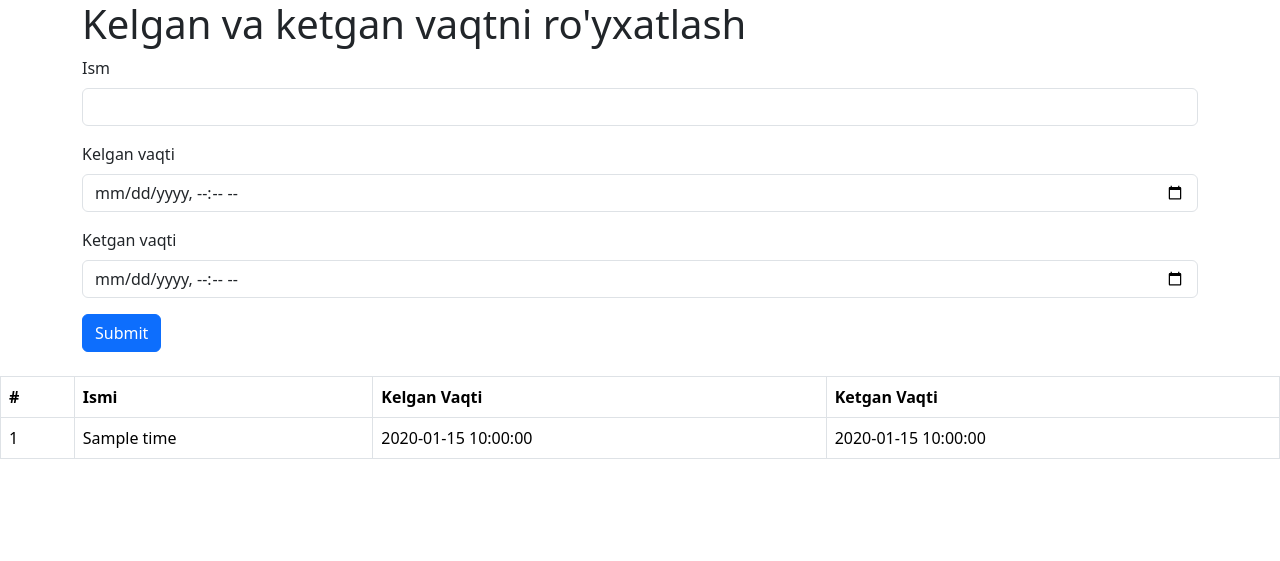
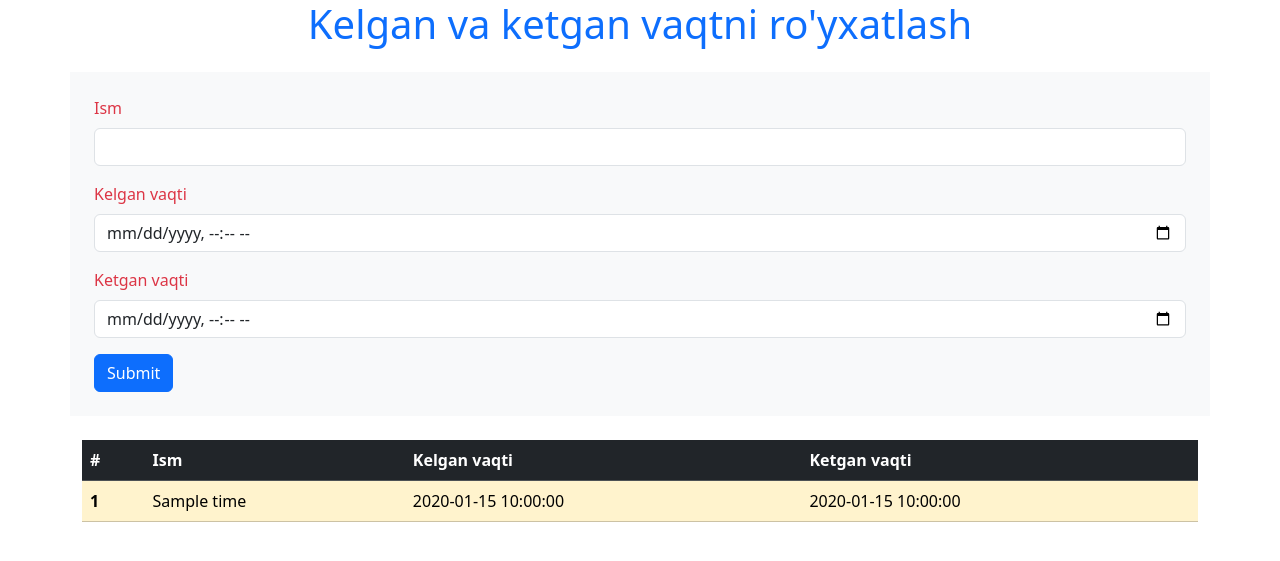
Before and after one commit to roziyevsanjarbek/Homework, a PHP site: page /dars1_2.php in a window 1280 px wide. Shown: the top 561 px of the page. Run offline with PHP 8.4, Linux system fonts and the light colour scheme; tables that the repository leaves empty or names only in its code hold one stand-in row (values such as "Sample post").

Commit message:
Homwork Done

```diff
--- a/dars1_2.php
+++ b/dars1_2.php
@@ -7,73 +7,81 @@
     <link href="https://cdn.jsdelivr.net/npm/bootstrap@5.3.3/dist/css/bootstrap.min.css" rel="stylesheet" integrity="sha384-QWTKZyjpPEjISv5WaRU9OFeRpok6YctnYmDr5pNlyT2bRjXh0JMhjY6hW+ALEwIH" crossorigin="anonymous">
 </head>
 <body>
-    <div class="container">
-        <h1>Kelgan va ketgan vaqtni ro'yxatlash</h1>
+    <div class = "container text-center" > <h1  class="text-primary">Kelgan va ketgan vaqtni ro'yxatlash</h1></div>
+    <div class="container bg-light p-4 mt-4">
         <form method="post">
             <div class="mb-3">
-                <label for="name" class="form-label">Ism</label>
+            <label for="name" class="form-label text-danger">Ism</label>
                 <input type="text" class="form-control" id="name" name="name">
             </div>
             <div class="mb-3">
-                <label for="arrived_at" class="form-label">Kelgan vaqti</label>
+                <label for="arrived_at" class="form-label text-danger">Kelgan vaqti</label>
                 <input type="datetime-local" class="form-control" id="arrived_at" name="arrived_at">
             </div>
             <div class="mb-3">
-                <label for="leaved_at" class="form-label">Ketgan vaqti</label>
+                <label for="leaved_at" class="form-label text-danger">Ketgan vaqti</label>
                 <input type="datetime-local" class="form-control" id="leaved_at" name="leaved_at">
             </div>
-            <button type="submit" class="btn btn-primary">Submit</button>
+            <button type="submit"class="btn btn-primary btn-flash" class="btn btn-primary">Submit</button>
         </form>
     </div>
 
     <?php
     $dsn = "mysql:host=127.0.0.1;dbname=work_of_tracker";
-    $user = "root";
-    $password = "qwert";
-    $pdo = new PDO($dsn, $user, $password);
+    $pdo = new PDO($dsn, "root", "qwert");
 
-    if (isset($_POST["name"]) && isset($_POST["arrived_at"]) && isset($_POST["leaved_at"])) {
-        $name = $_POST['name'];
-        $arrived_at = $_POST['arrived_at'];
-        $leaved_at = $_POST['leaved_at'];
+    if (isset($_POST["name"]) && !empty($_POST["arrived_at"]) && !empty($_POST["leaved_at"])) {
+        $ism = $_POST["name"];
+        $kelgan_vaqt = $_POST["arrived_at"];
+        $ketgan_vaqt = $_POST["leaved_at"];
 
-        $query = "INSERT INTO work_times (name, arrived_at, leaved_at) VALUES (:name, :arrived_at, :leaved_at)";
-        $stmt = $pdo->prepare($query);
-        $stmt->bindParam(':name', $name);
-        $stmt->bindParam(':arrived_at', $arrived_at);
-        $stmt->bindParam(':leaved_at', $leaved_at);
-        $stmt->execute();
+        $sql = "INSERT INTO work_times(name, arrived_at, leaved_at) VALUES (:name, :arrived_at, :leaved_at)";
+        $stmt = $pdo->prepare($sql);
+
+        $stmt->bindParam(":name", $ism);
+        $stmt->bindParam(":arrived_at", $kelgan_vaqt);
+        $stmt->bindParam(":leaved_at", $ketgan_vaqt);
+        $stmt->execute();  // Bu yerda nuqta-vergul qo'shildi.
     }
 
-    // Yozuvlarni olish
     $query = "SELECT * FROM work_times";
     $stmt = $pdo->query($query);
-    $yozuvlar = $stmt->fetchAll(PDO::FETCH_ASSOC);
+    $records = $stmt->fetchAll();
     ?>
 
-    <?php if (!empty($yozuvlar)): ?>
-        <table class="table table-bordered mt-4">
+
+
+<div class = "container mt-4">
+
+<table class="table table-warning">
   <thead>
-                <tr>
-                    <th>#</th>
-                    <th>Ismi</th>
-                    <th>Kelgan Vaqti</th>
-                    <th>Ketgan Vaqti</th>
+    <tr class="table-dark">
+      <th scope="col">#</th>
+      <th scope="col">Ism</th>
+      <th scope="col">Kelgan vaqti</th>
+      <th scope="col">Ketgan vaqti</th>
     </tr>
   </thead>
   <tbody>
-                <?php foreach ($yozuvlar as $yozuv): ?>
-                    <tr>
-                        <td><?= isset($yozuv['id']) ? $yozuv['id'] : '' ?></td>
-                        <td><?= isset($yozuv['name']) ? $yozuv['name'] : '' ?></td>
-                        <td><?= isset($yozuv['arrived_at']) ? $yozuv['arrived_at'] : '' ?></td>
-                        <td><?= isset($yozuv['leaved_at']) ? $yozuv['leaved_at'] : '' ?></td>
-                    </tr>
-                <?php endforeach; ?>
+    <?php
+  foreach($records as $record)
+  {
+
+    echo "<tr>
+      <th scope='row'>{$record['id']}</th>
+       <td>{$record['name']}</td>
+      <td>{$record['arrived_at']}</td>
+      <td>{$record['leaved_at']}</td>
+    </tr>";
+
+  }
+    ?>
+
+
   </tbody>
 </table>
-    <?php else: ?>
-        <p class="mt-4">Hech qanday yozuv topilmadi.</p>
-    <?php endif; ?>
+
+</div>
+
 </body>
 </html>
```
Lines whose indentation alone changed are shown as unchanged.
